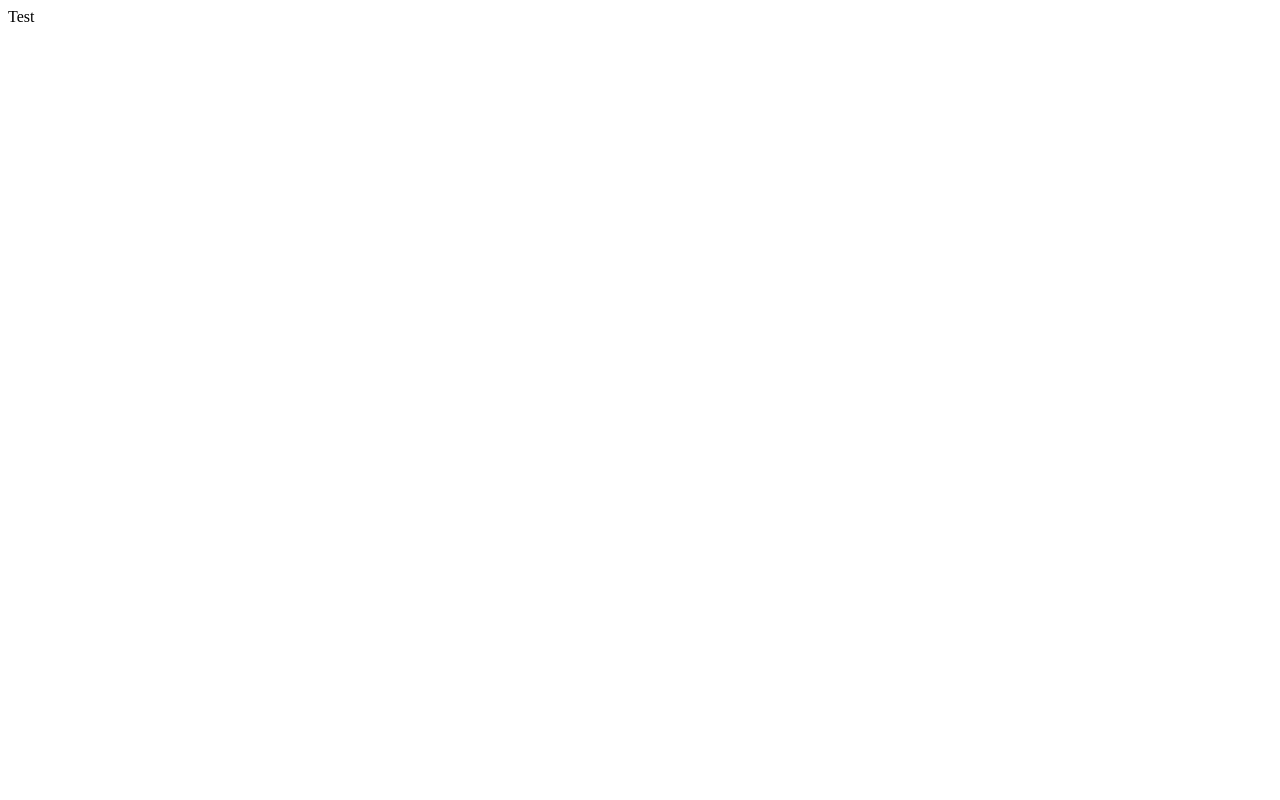
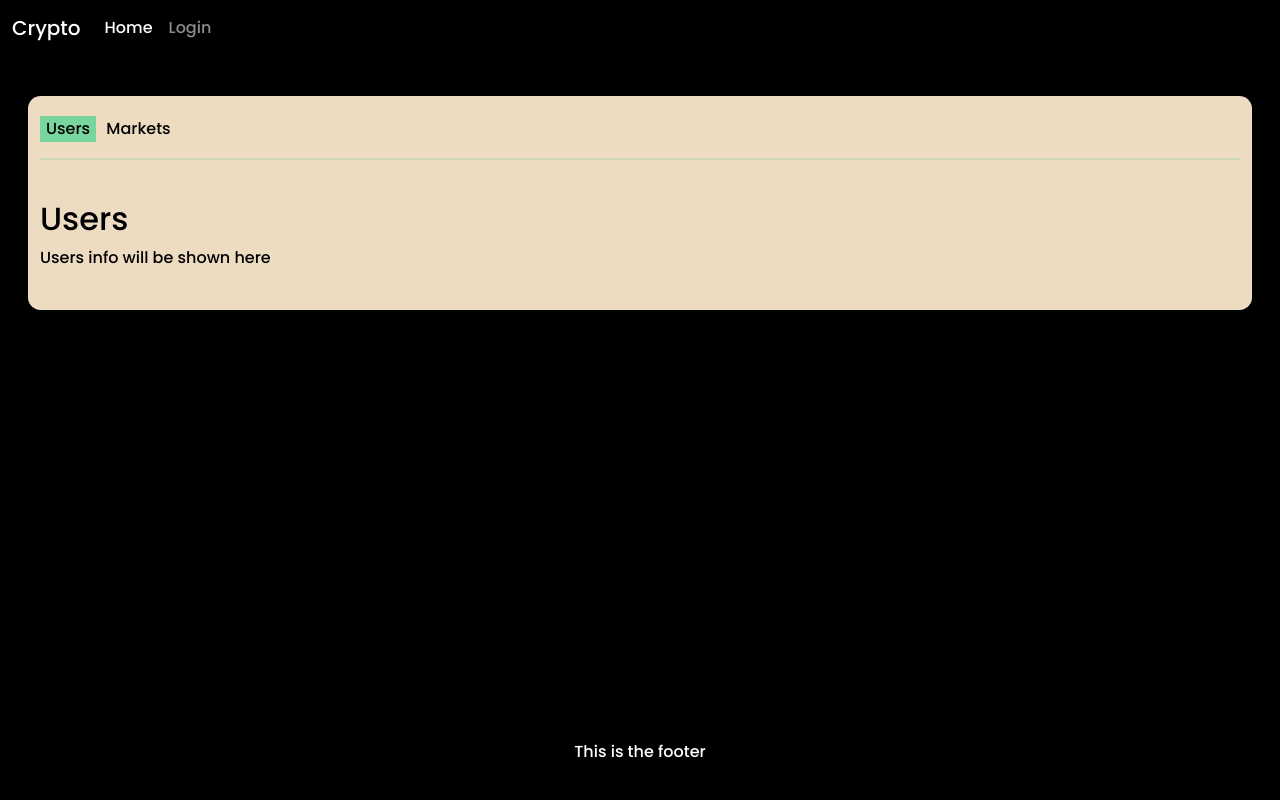
Before and after one commit to ronanb95/cryptos, a Django app: page / in a window 1280 px wide. Before the commit the page is almost empty. Run offline with Django 3.2, Linux system fonts and the light colour scheme.

Commit message:
Step 2: Create basic templates, add bootstrap

```diff
--- /dev/null
+++ b/crypto/webApp/static/css/main.css
@@ -0,0 +1,70 @@
+:root {
+    --black:#0000;
+    --white:#FFFF;
+    --grey:#EDDBC2;
+    --yellow:#FFEF76;
+    --green:#77D59D;
+    --red: #FF3E6C;
+}
+
+html {
+  scroll-behavior: smooth;
+}
+
+body {
+    background-color: black;
+    font-family: 'Poppins', sans-serif;
+    color: var(--white);
+    overflow-x: hidden;
+}
+
+
+/* Main Body */
+
+#main_content{
+    margin: 40px 40px;
+}
+
+/* Tab container */
+
+.tab_section{
+    background-color: var(--grey);
+    color: black;
+    border-radius: 12.5px;
+}
+
+.tab_buttons{
+    margin-top: 20px;
+}
+
+.tablink{
+    background-color: var(--grey);
+    border: none;
+    text-decoration: none;
+}
+
+.active_tab{
+    background-color: var(--green);
+}
+
+hr {
+    border-top: 2px solid var(--green);
+}
+
+.tab_content{
+    margin-top: 40px;
+    margin-bottom: 40px;
+}
+
+/* Users tab */
+
+/* Cryptos Tab */
+
+/* Footer */
+
+footer{
+    position:absolute;
+    bottom:0;
+    width:100%;
+    height:60px;
+}
--- /dev/null
+++ b/crypto/webApp/static/js/tabs.js
@@ -0,0 +1,15 @@
+//Contains code to control the functionality of the users and market table sections tab switching
+
+function openTab(evt, tabName) {
+    var i, x, tablinks;
+    x = document.getElementsByClassName("tab");
+    for (i = 0; i < x.length; i++) {
+      x[i].style.display = "none";
+    }
+    tablinks = document.getElementsByClassName("tablink");
+    for (i = 0; i < x.length; i++) {
+      tablinks[i].className = tablinks[i].className.replace(" active_tab", "");
+    }
+    document.getElementById(tabName).style.display = "block";
+    evt.currentTarget.className += " active_tab";
+}
--- a/crypto/webApp/templates/webApp/base.html
+++ b/crypto/webApp/templates/webApp/base.html
@@ -0,0 +1,71 @@
+{% load static %}
+
+<!DOCTYPE html>
+<html lang="en">
+<head>
+
+    <meta charset="UTF-8" />
+    <meta content="width=device-width, initial-scale=1" name="viewport">
+
+    <!-- Google Fonts -->
+    <link rel="preconnect" href="https://fonts.gstatic.com">
+    <link href="https://fonts.googleapis.com/css2?family=Poppins:wght@500;700;800&display=swap" rel="stylesheet">
+
+    <!-- Bootstrap -->
+    <link href="https://cdn.jsdelivr.net/npm/bootstrap@5.0.0-beta2/dist/css/bootstrap.min.css" rel="stylesheet" integrity="sha384-BmbxuPwQa2lc/FVzBcNJ7UAyJxM6wuqIj61tLrc4wSX0szH/Ev+nYRRuWlolflfl" crossorigin="anonymous">
+    <script src="https://cdn.jsdelivr.net/npm/bootstrap@5.0.0-beta2/dist/js/bootstrap.bundle.min.js" integrity="sha384-b5kHyXgcpbZJO/tY9Ul7kGkf1S0CWuKcCD38l8YkeH8z8QjE0GmW1gYU5S9FOnJ0" crossorigin="anonymous"></script>
+
+    <!-- Custom CSS -->
+    <link rel="stylesheet" type="text/css" href="{% static 'css/main.css' %}">
+
+    <!-- Custom JS -->
+    <script type="text/javascript" src="{% static 'js/tabs.js' %}"></script>
+
+    {% if title %}
+        <title>Ronan Byrne | {{ title }}</title>
+    {% else %}
+        <title>Ronan Byrne | Crypto</title>
+    {% endif %}
+</head>
+<body>
+
+    <header>
+        <nav class="navbar navbar-expand-lg navbar-dark" style="background-color: #0000; color: #ffff;">
+            <div class="container-fluid">
+              <a class="navbar-brand" href="#">Crypto</a>
+              <button class="navbar-toggler" type="button" data-bs-toggle="collapse" data-bs-target="#navbarNav" aria-controls="navbarNav" aria-expanded="false" aria-label="Toggle navigation">
+                <span class="navbar-toggler-icon"></span>
+              </button>
+              <div class="collapse navbar-collapse" id="navbarNav">
+                <ul class="navbar-nav">
+                  <li class="nav-item">
+                    <a class="nav-link active" aria-current="page" href="#">Home</a>
+                  </li>
+                  {% if user.is_authenticated %}
+                    <li class="nav-item">
+                        <a class="nav-link" href="#">Logout</a>
+                    </li>
+                  {% else %}
+                  <li class="nav-item">
+                    <a class="nav-link" href="#">Login</a>
+                  </li>
+                  {% endif %}
+                </ul>
+              </div>
+            </div>
+          </nav>
+    </header>
+
+    <div id="main_content">
+        {% block content %}
+        {% endblock %}
+    </div>
+
+    <footer>
+        <div class="text-center">
+            <p>This is the footer</p>
+        </div>
+    </footer>
+
+</body>
+</html>
--- a/crypto/webApp/templates/webApp/index.html
+++ b/crypto/webApp/templates/webApp/index.html
@@ -1 +1,31 @@
-<p>Test</p>
+{% extends "webApp/base.html" %}
+{% load static %}
+
+{% block content %}
+
+    <div class="row no-gutters">
+        <div class="tab_section col-sm-12 col-md-12 col-lg-12 col-xl-12 nopadding">
+
+            <div class="tab_buttons">
+                <button class="tablink active_tab" onclick="openTab(event,'users')">Users</button>
+                <button class="tablink" onclick="openTab(event,'markets')">Markets</button>
+            </div>
+
+            <hr>
+
+            <div class="tab_content">
+                <div id="users" class="tab">
+                    <h2>Users</h2>
+                    <p>Users info will be shown here</p>
+                </div>
+
+                <div id="markets" class="tab" style="display:none">
+                    <h2>Markets</h2>
+                    <p>The markets table will be shown here</p>
+                </div>
+            </div>
+
+        </div>
+    </div>
+
+{% endblock content %}
```
Also changed, not shown: crypto/crypto/settings.py (+16 -12 lines), crypto/db.sqlite3.
